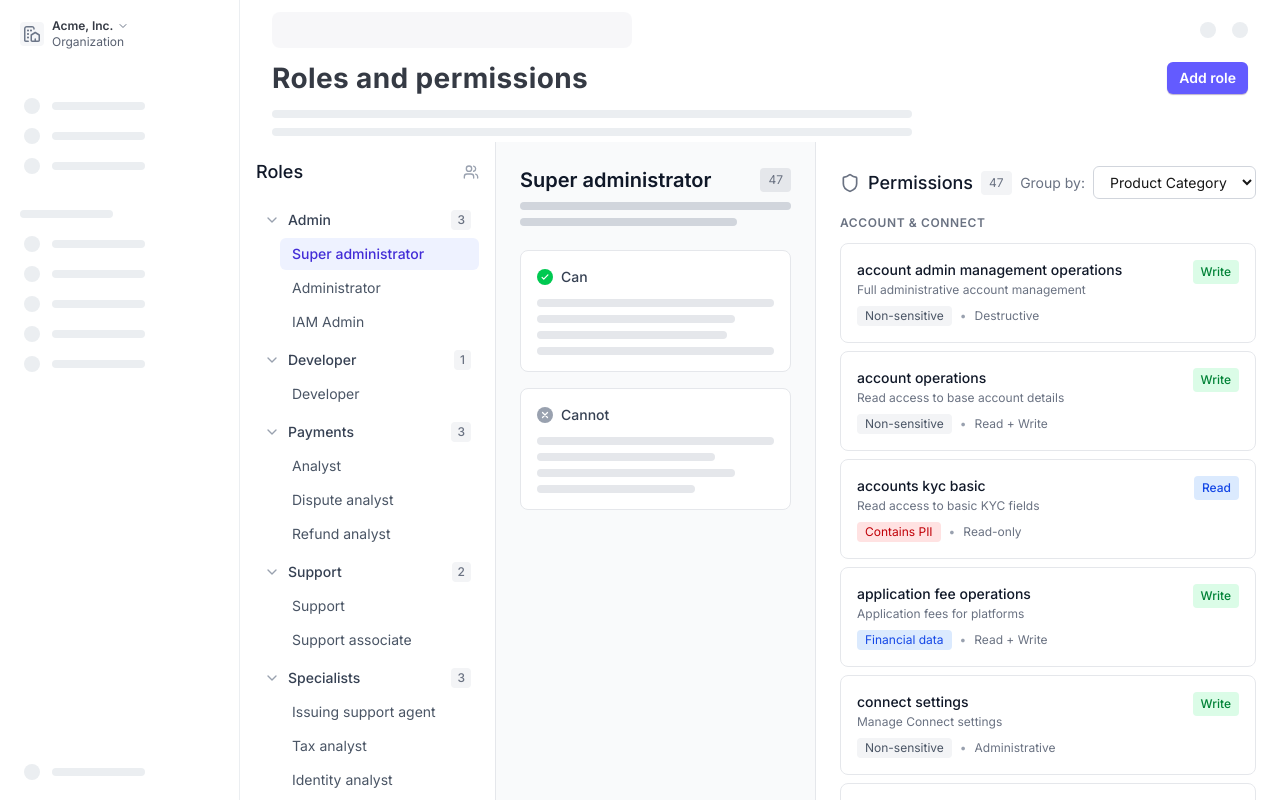
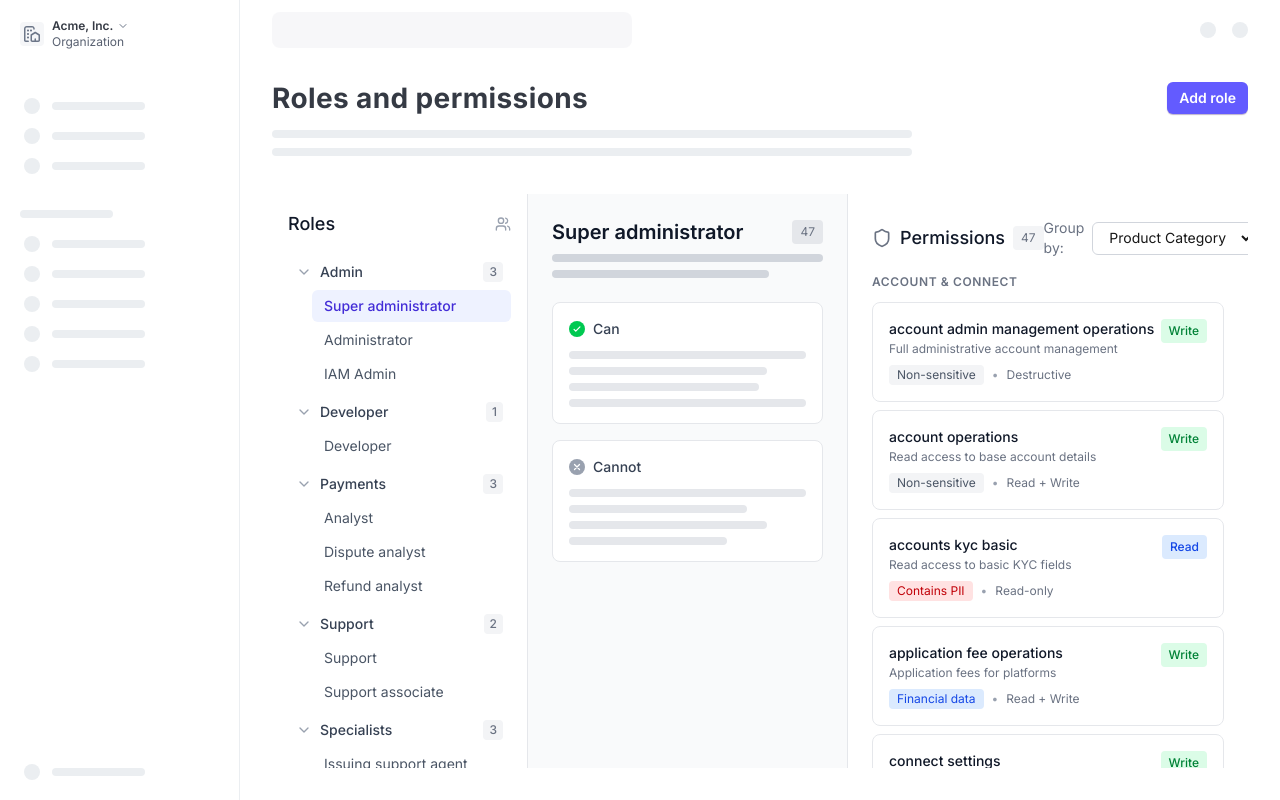
Before and after one commit to khoi-stripe/uvp, a Next.js app: page / in a window 1280 px wide. Built offline with nearby package versions, Linux system fonts and the light colour scheme.

Commit message:
Fix spacing between chrome header and page header (20px gap, 32px padding)
Committed-By-Agent: cursor

```diff
--- a/src/app/page.tsx
+++ b/src/app/page.tsx
@@ -45,7 +45,7 @@ function NavItem({ hasIcon = true }: { hasIcon?: boolean }) {
 // Global Top Bar Component
 function Topbar() {
   return (
-    <header className="bg-white flex items-center justify-between py-3 px-8 flex-shrink-0">
+    <header className="bg-white flex items-center justify-between py-3 flex-shrink-0">
       {/* Search field placeholder */}
       <div className="flex items-center gap-6">
         <div className="bg-[#F5F6F8] h-9 w-[360px] rounded-lg opacity-80" />
@@ -142,14 +142,14 @@ export default function RolesPermissionsPage() {
       <SideNav />
 
       {/* Right side: Topbar + Content */}
-      <div className="flex-1 flex flex-col overflow-hidden">
+      <div className="flex-1 flex flex-col gap-5 px-8 pb-8 overflow-hidden">
         {/* Global Top Bar */}
         <Topbar />
 
         {/* Main Content Area */}
-        <div className="flex-1 flex flex-col overflow-hidden">
+        <div className="flex-1 flex flex-col gap-8 overflow-hidden">
         {/* Header */}
-        <header className="px-8 flex-shrink-0">
+        <header className="flex-shrink-0">
           <div className="flex flex-col gap-2">
             {/* Title row */}
             <div className="flex items-center gap-2">
```
